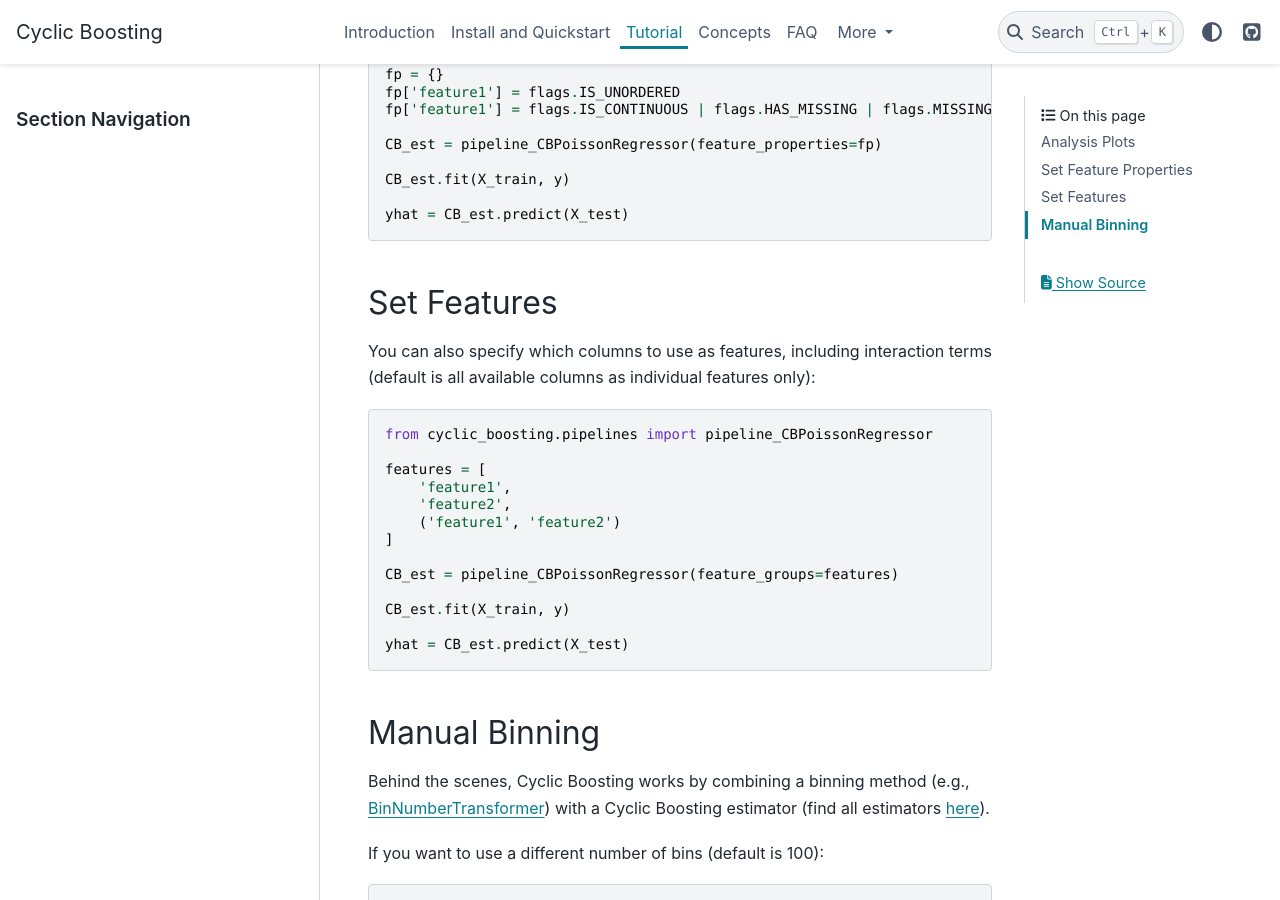
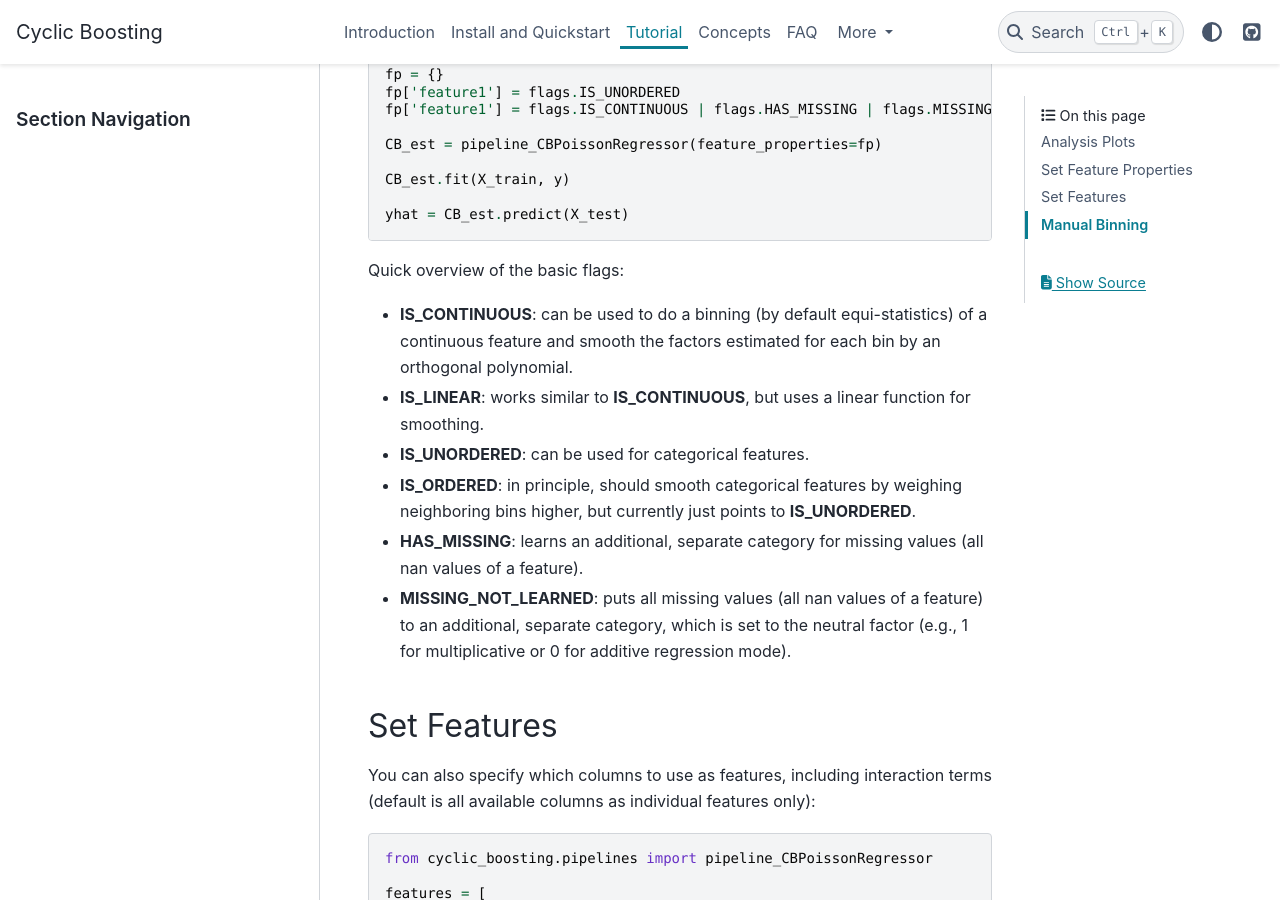
Before and after one commit to Blue-Yonder-OSS/cyclic-boosting, a Sphinx documentation site: the page built from docs/source/tutorial.md, in a window 1280 px wide and 900 px high, scrolled down 1279 px. Built offline with Sphinx 7.4.7 and the PyData theme 0.15.4, drawn with Linux system fonts in a browser that asks for light colours.

Commit message:
added overview of basic flags in tutorial

````diff
--- a/docs/source/tutorial.md
+++ b/docs/source/tutorial.md
@@ -65,6 +65,21 @@ CB_est.fit(X_train, y)
 yhat = CB_est.predict(X_test)
 ```
 
+Quick overview of the basic flags:
+- **IS_CONTINUOUS**: can be used to do a binning (by default equi-statistics)
+of a continuous feature and smooth the factors estimated for each bin by an
+orthogonal polynomial.
+- **IS_LINEAR**: works similar to **IS_CONTINUOUS**, but uses a linear function
+for smoothing.
+- **IS_UNORDERED**: can be used for categorical features.
+- **IS_ORDERED**: in principle, should smooth categorical features by weighing
+neighboring bins higher, but currently just points to **IS_UNORDERED**.
+- **HAS_MISSING**: learns an additional, separate category for missing values
+(all nan values of a feature).
+- **MISSING_NOT_LEARNED**: puts all missing values (all nan values of a
+feature) to an additional, separate category, which is set to the neutral
+factor (e.g., 1 for multiplicative or 0 for additive regression mode).
+
 ## Set Features
 You can also specify which columns to use as features, including interaction
 terms (default is all available columns as individual features only):
````
